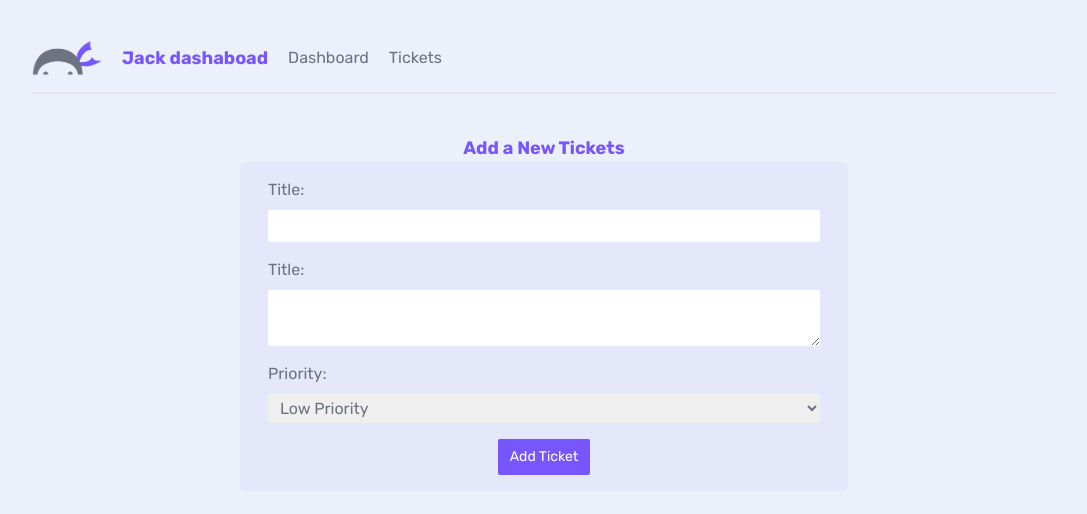
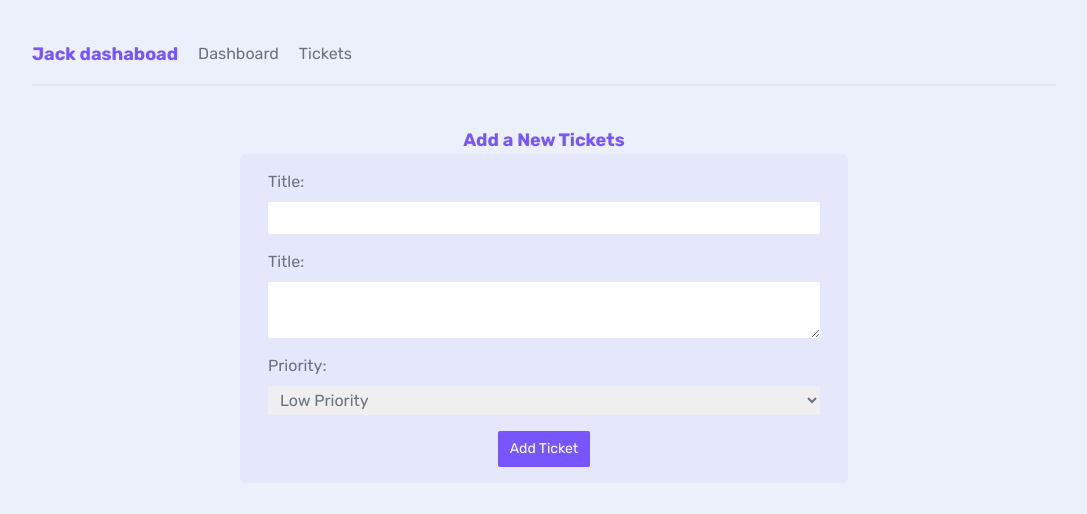
Before and after one commit to tchasinga/public-idea-information, a Next.js app in the folder frontend/: page /tickets/create in a window 1280 px wide. Shown: the top 514 px of the page, without its empty margins (96-1183 px from the left). Built offline with nearby package versions, Linux system fonts and the light colour scheme.

Commit message:
new  code is added

```diff
--- a/frontend/src/app/Components/Navbars.jsx
+++ b/frontend/src/app/Components/Navbars.jsx
@@ -5,13 +5,6 @@ import Logo from "./dojo-logo.png";
 export default function Navbar() {
   return (
     <nav>
-      <Image
-        src={Logo}
-        alt="Dojo Helpdesk logo"
-        width={70}
-        placeholder="empty"
-        quality={100}
-      />
       <h1>Jack dashaboad</h1>
       <Link href="/">Dashboard</Link>
       <Link href="/tickets">Tickets</Link>
```
